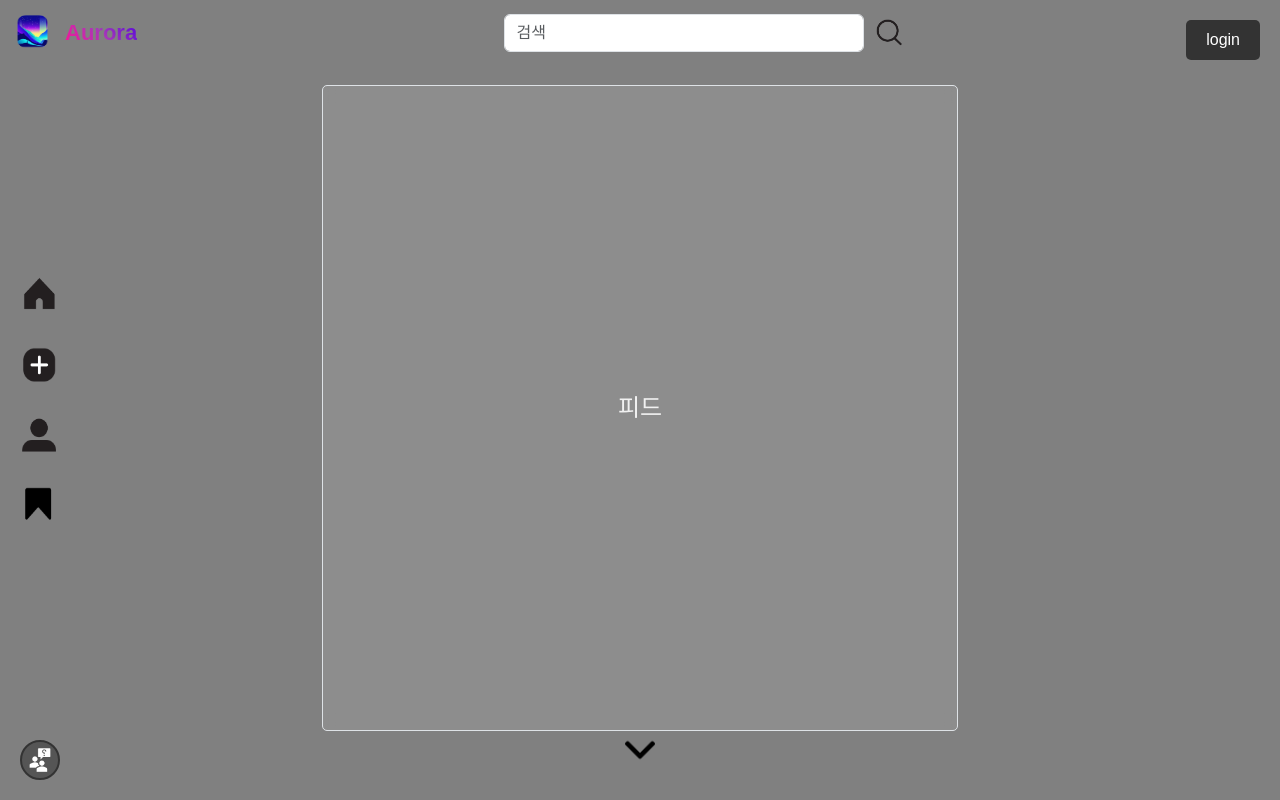
After one commit to JJH0204/Aurora, a Django app: template templates/jinyeong_test/base.html in a window 1280 px wide. The commit adds this page. Run offline with Django 5.2, Linux system fonts and the light colour scheme; the template is opened without the code that fills it, so the values that code supplies are empty.

Commit message:
Aurora:dashboard update:JINYEONG

```diff
--- a/templates/base.html
+++ b/templates/base.html
@@ -10,15 +10,15 @@
             margin: 0;
             padding: 0;
             font-family: Arial, sans-serif;
-                background: linear-gradient(95deg, #dee2e6,#6e44ff, #a738b8, #4a00e0);
+            /* background: linear-gradient(95deg, #dee2e6,#6e44ff, #a738b8, #4a00e0); /* 보라색과 파란색을 강조 */
             background-color: gray;
-                color: #f1f1f1;
+            color: #f1f1f1; */
         }
 
         .container-fluid {
             display: flex;
             height: 90vh;
-                max-width: 700px;
+            max-width: 700px; /* 모바일 느낌을 위해 가로폭 제한 */
             margin: 0 auto;
             position: relative;
             border-radius: 10px;
--- /dev/null
+++ b/templates/jinyeong_test/base.html
@@ -0,0 +1,244 @@
+<!DOCTYPE html>
+<html lang="ko">
+<head>
+    <meta charset="UTF-8">
+    <meta name="viewport" content="width=device-width, initial-scale=1.0">
+    <title>Aurora SNS</title>
+    <link href="https://cdn.jsdelivr.net/npm/bootstrap@5.3.2/dist/css/bootstrap.min.css" rel="stylesheet">
+    <style>
+        body {
+            margin: 0;
+            padding: 0;
+            font-family: Arial, sans-serif;
+            background-color: gray;
+            color: #f1f1f1; */
+        }
+
+        .container-fluid {
+            display: flex;
+            height: 90vh;
+            max-width: 700px;
+            margin: 0 auto;
+            position: relative;
+            border-radius: 10px;
+        }
+
+        .header {
+            display: flex;
+            justify-content: space-between;
+            align-items: center;
+            flex-direction: row;
+            padding: 10px;
+            position: relative;
+            z-index: 2;
+        }
+
+        .header img {
+            height: 45px;
+        }
+
+        .header .brand {
+            display: flex;
+            align-items: center;
+            gap: 10px;
+        }
+
+        .header .brand .aurora-text {
+            font-size: 22px;
+            font-weight: bold;
+            background: linear-gradient(45deg, #ff1493, #a738b8, #4a00e0);
+            -webkit-background-clip: text;
+            -webkit-text-fill-color: transparent;
+        }
+
+        .header .search-container {
+            position: relative;
+            width: 400px;
+            margin: 0 auto;
+            display: flex;
+            align-items: center;
+            gap: 10px;
+        }
+
+        .header .search-container input {
+            width: 100%;
+        }
+
+        .header .search-container img {
+            width: 30px;
+            height: 30px;
+            cursor: pointer;
+        }
+
+        .login-btn {
+            position: absolute;
+            right: 20px;
+            top: 20px;
+            padding: 8px 20px;
+            background-color: #333;
+            color: white;
+            border: none;
+            border-radius: 5px;
+            cursor: pointer;
+            transition: background-color 0.3s ease;
+        }
+
+        .login-btn:hover {
+            background-color: #444;
+        }
+
+        .side-menu {
+            position: fixed;
+            left: 20px;
+            top: 50%;
+            transform: translateY(-50%);
+            display: flex;
+            flex-direction: column;
+            gap: 30px;
+        }
+
+        .side-menu img {
+            width: 40px;
+            height: 40px;
+            cursor: pointer;
+        }
+
+        .bottom-info {
+            position: fixed;
+            left: 20px;
+            bottom: 20px;
+        }
+
+        .bottom-info .circle-button {
+            width: 40px;
+            height: 40px;
+            background-color: #555;
+            border: 2.5px solid #333;
+            border-radius: 50%;
+            display: flex;
+            justify-content: center;
+            align-items: center;
+            cursor: pointer;
+        }
+
+        .bottom-info img {
+            width: 28px;
+            height: 28px;
+        }
+
+        .arrow-down {
+            position: fixed;
+            left: 50%;
+            bottom: 20px;
+            transform: translateX(-50%);
+            cursor: pointer;
+            width: 60px;
+            height: 60px;
+            display: flex;
+            justify-content: center;
+            align-items: center;
+        }
+
+        .arrow-down img {
+            width: 30px;
+            height: 30px;
+            transform: rotate(90deg);
+            transition: transform 0.3s ease;
+        }
+
+        .arrow-down:hover img {
+            transform: rotate(90deg) scale(1.2);
+        }
+
+        .main-content {
+            flex: 1;
+            padding: 20px;
+            box-sizing: border-box;
+        }
+
+        .main-content .feed {
+            height: 95%;
+            border: 1px solid #dee2e6;
+            border-radius: 5px;
+            background: rgba(255, 255, 255, 0.1);
+            display: flex;
+            justify-content: center;
+            align-items: center;
+            font-size: 24px;
+            color: #f1f1f1;
+            position: relative;
+            z-index: 1;
+            backdrop-filter: blur(8px);
+        }
+
+        /* 아이콘 호버 효과 공통 스타일 */
+        .header img,
+        .side-menu img,
+        .arrow-down img {
+            transition: transform 0.3s ease;
+        }
+
+        .header img:hover,
+        .side-menu img:hover,
+        .arrow-down img:hover {
+            transform: scale(1.2);
+        }
+    </style>
+</head>
+<body>
+    <!-- Header Section -->
+    <div class="header">
+        <div class="brand">
+            <img src="aurora_logo.png" alt="Aurora Logo">
+            <span class="aurora-text">Aurora</span>
+        </div>
+        <div class="search-container">
+            <input type="text" class="form-control search" placeholder="검색">
+            <img src="search.png" alt="Search">
+        </div>
+        <button class="login-btn">login</button>
+    </div>
+
+    <!-- Side Menu -->
+    <div class="side-menu">
+        <img src="home.png" alt="Home">
+        <img src="menu.png" alt="Menu">
+        <img src="people.png" alt="People">
+        <img src="like.png" alt="Like">
+    </div>
+
+    <!-- Bottom info -->
+    <div class="bottom-info">
+        <div class="circle-button">
+            <img src="qna.png" alt="Info">
+        </div>
+    </div>
+
+    <!-- Arrow Down -->
+    <div class="arrow-down">
+        <img src="arrow.png" alt="Arrow Down">
+    </div>
+
+    <div class="container-fluid">
+
+        <!-- Main Content -->
+        <div class="main-content">
+            <div class="feed">피드</div>
+        </div>
+    </div>
+
+    <script>
+        function toggleButtonContainer() {
+            const container = document.getElementById('buttonContainer');
+            container.style.display = container.style.display === 'block' ? 'none' : 'block';
+        }
+
+        function toggleSidebar() {
+            const sidebar = document.getElementById('sidebar');
+            sidebar.classList.toggle('active');
+        }
+    </script>
+
+    <script src="https://cdn.jsdelivr.net/npm/bootstrap@5.3.2/dist/js/bootstrap.bundle.min.js"></script>
+</body>
+</html>
```
Also changed, not shown: templates/jinyeong_test/A.png (added), templates/jinyeong_test/arrow.png (added), templates/jinyeong_test/aurora_logo.png (renamed from templates/aurora_logo.png), templates/jinyeong_test/home.png (added), templates/jinyeong_test/like.png (added), templates/jinyeong_test/menu.png (added), templates/jinyeong_test/people.png (added), templates/jinyeong_test/qna.png (added), templates/jinyeong_test/search.png (added). Lines whose indentation alone changed are shown as unchanged.
